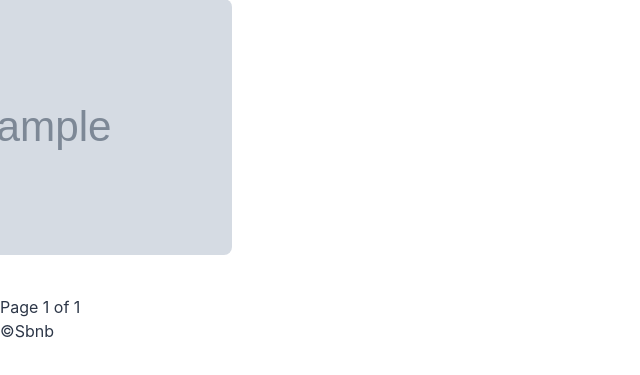
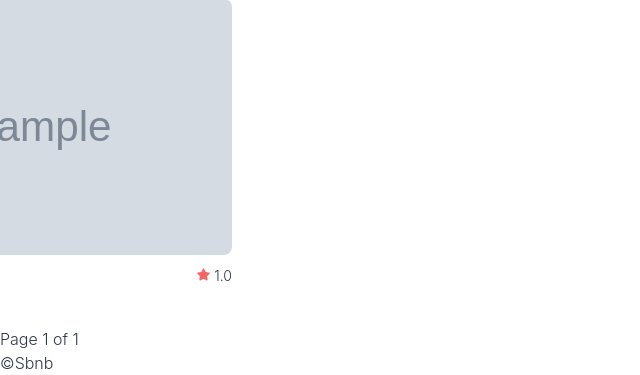
Before and after one commit to ilovecoffeeeee/airbnb-clone, a Django app: page / in a window 1280 px wide; the page is wider, and only the part inside the window is pictured. Shown: the part 625-1000 px from the top of that part, without its empty margins (0-640 px from the left). Before the commit the page ends 963 px from the top of that part, so only its background shows below. Run offline with Django 3.2, Linux system fonts and the light colour scheme; tables that the repository leaves empty hold one stand-in row (values such as "Sample post"); grey boxes marked "Sample" are stand-in pictures; parts of the project's set-up code (start-up, migrations or seed data) failed here and were passed over; some libraries are stand-ins or nearby versions.

Commit message:
roomcard

```diff
--- a/rooms/models.py
+++ b/rooms/models.py
@@ -98,7 +98,7 @@ class Room(core_models.TimeStampedModel):
         if len(all_reviews) > 0:
             for review in all_reviews:
                 all_ratings += review.rating_average()
-            return round(all_ratings / len(all_reviews))
+            return round(all_ratings / len(all_reviews), 2)
         return 0
 
     def first_photo(self):
--- a/rooms/views.py
+++ b/rooms/views.py
@@ -8,7 +8,7 @@ class HomeView(ListView):
     """HomeView Definition"""
 
     model = models.Room
-    paginate_by = 10
+    paginate_by = 12
     paginate_orphans = 5
     ordering = "created"
     context_object_name = "rooms"
--- a/templates/base.html
+++ b/templates/base.html
@@ -5,10 +5,11 @@
         <meta charset="UTF-8">
         <meta http-equiv="X-UA-Compatible" content="IE=edge">
         <meta name="viewport" content="width=device-width, initial-scale=1.0">
+        <link rel="stylesheet" href="https://use.fontawesome.com/releases/v5.11.2/css/all.css">
         <link rel="stylesheet" href="{% static 'css/styles.css' %}">
         <title>{% block page_title %}{% endblock page_title %} | Sbnb</title>
     </head>
-    <body class="text-gray-800 mt-24">
+    <body class="text-gray-800 mt-24 font-light">
         <header class="container max-w-full inset-0 flex items-center justify-between px-6 h-20 border-b border-gray fixed bg-white">
             <div class="flex items-center w-1/3">
                 <a href="{% url "core:home" %}" class="mr-6">
--- a/templates/partials/room_card.html
+++ b/templates/partials/room_card.html
@@ -1,5 +1,16 @@
 <div class="w-1/4 mb-10 px-2">
     <a href="{% url "rooms:detail" room.pk %}">
-        <div class="w-full h-64 bg-cover bg-center rounded-lg" style="background-image: url({{room.first_photo}});"></div>
+        <div class="w-full h-64 bg-cover bg-center rounded-lg mb-2" style="background-image: url({{room.first_photo}});"></div>
+        <div class="flex justify-between">
+            <div>
+                {% if room.host.superhost%}
+                    <span class="uppercase font-medium text-xs border border-black text-black rounded py-px px-1">superhost</span>
+                {% endif %}
+                <span class="text-sm text-gray-600 font-light">{{room.city}}</span>
+            </div>
+            <span class="text-sm flex items-center">
+                <i class="fas fa-star text-red-500 text-xs mr-1 "></i>{{room.total_rating}}
+            </span>
+        </div>
     </a>
 </div>
```
